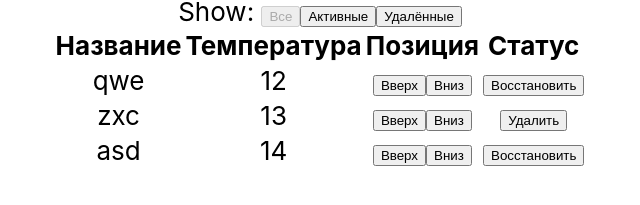
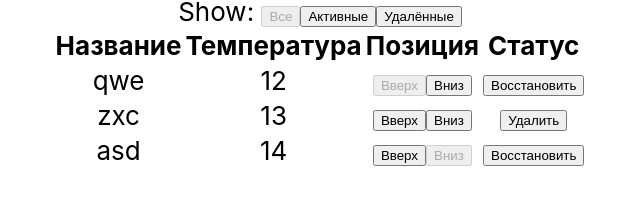
Before and after one commit to Fiarcherry/weather-widget-app, a React (Create React App) app: page /deleted in a window 1280 px wide. Shown: the part 389-594 px from the top of the page, without its empty margins (320-960 px from the left). Built offline with nearby package versions, Linux system fonts and the light colour scheme.

Commit message:
Disable up and down buttons

```diff
--- a/src/components/WeatherTable.js
+++ b/src/components/WeatherTable.js
@@ -1,9 +1,10 @@
 import { connect } from 'react-redux'
+import { getRowsByTab } from '../redux/selectors'
 import WeatherRow from './WeatherRow'
 
 const mapStateToProps = (state) => {
-  console.log(state)
-  const rows = state.table
+  const { table, tabs } = state
+  const rows = getRowsByTab(table, tabs)
   return { rows }
 }
 
@@ -20,7 +21,7 @@ const WeatherTable = ({ rows }) => (
     <tbody>
       {rows && rows.length
         ? rows.map((row, index) => {
-            return <WeatherRow key={index} row={row} />
+            return <WeatherRow key={row.id} index={index} row={row} />
           })
         : ''}
     </tbody>
```
